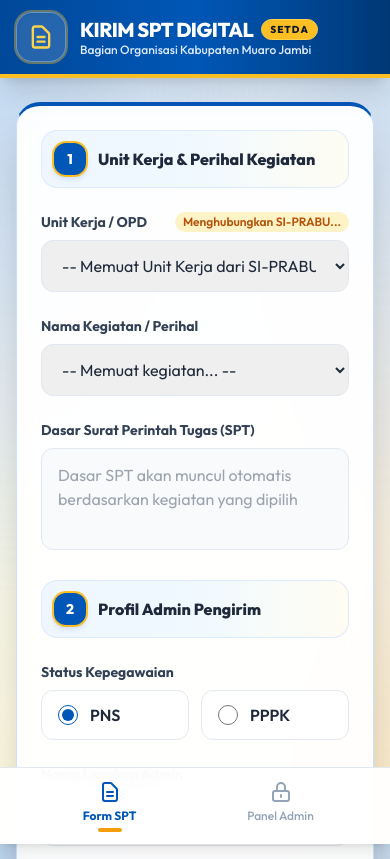
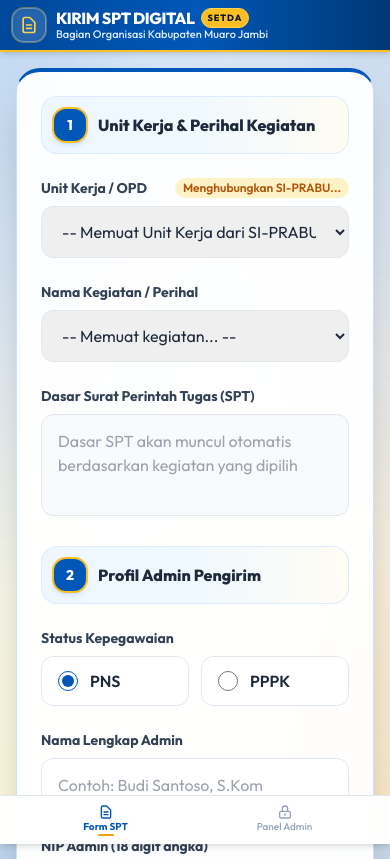
Before and after one commit to azovbrigadeina/sptdigitalbagor, a website: page apps_script/Index.html in a window 390 px wide. Shown: the top 859 px of the page. Drawn offline with nearby package versions, Linux system fonts and the light colour scheme; some packages are replaced by stand-ins of ours; a script that the page names is missing.

Commit message:
style: compact top header and slim mobile bottom navigation dock

```diff
--- a/apps_script/Index.html
+++ b/apps_script/Index.html
@@ -230,29 +230,29 @@
   </style>
 </head>
 <body class="min-h-screen">
-  <div id="main-app-container" class="pb-28 md:pb-8">
+  <div id="main-app-container" class="pb-16 md:pb-6">
     <!-- ==================== HEADER / NAVBAR ==================== -->
-    <header class="sticky top-0 z-40 bg-gradient-to-r from-[#004899] via-[#0057B7] to-[#003875] text-white shadow-xl border-b-4 border-amber-400 mb-6 px-4 py-3 sm:px-6 transition-all">
-      <div class="max-w-7xl mx-auto flex items-center justify-between gap-4">
-        <div class="flex items-center gap-3.5">
-          <div class="bg-white/15 backdrop-blur-md border border-white/30 text-amber-300 p-2.5 md:p-3 rounded-2xl shadow-inner flex items-center justify-center ring-2 ring-amber-400/40">
-            <svg xmlns="http://www.w3.org/2000/svg" class="h-7 w-7 md:h-8 md:w-8 text-amber-300" fill="none" viewBox="0 0 24 24" stroke="currentColor" aria-hidden="true">
+    <header class="sticky top-0 z-40 bg-gradient-to-r from-[#004899] via-[#0057B7] to-[#003875] text-white shadow-md border-b-2 border-amber-400 mb-4 px-3 py-2 sm:px-6 transition-all">
+      <div class="max-w-7xl mx-auto flex items-center justify-between gap-3">
+        <div class="flex items-center gap-2.5">
+          <div class="bg-white/15 backdrop-blur-md border border-white/30 text-amber-300 p-1.5 md:p-2 rounded-xl shadow-inner flex items-center justify-center ring-1 ring-amber-400/40">
+            <svg xmlns="http://www.w3.org/2000/svg" class="h-5 w-5 md:h-6 md:w-6 text-amber-300" fill="none" viewBox="0 0 24 24" stroke="currentColor" aria-hidden="true">
               <path stroke-linecap="round" stroke-linejoin="round" stroke-width="2" d="M9 12h6m-6 4h6m2 5H7a2 2 0 01-2-2V5a2 2 0 012-2h5.586a1 1 0 01.707.293l5.414 5.414a1 1 0 01.293.707V19a2 2 0 01-2 2z" />
             </svg>
           </div>
           <div>
-            <div class="flex items-center gap-2">
-              <h1 class="text-xl md:text-2xl font-extrabold text-white tracking-tight leading-tight drop-shadow-sm">KIRIM SPT DIGITAL</h1>
-              <span class="inline-block text-[10px] uppercase font-black tracking-widest px-2 py-0.5 rounded-full bg-amber-400 text-slate-900 shadow-sm border border-amber-300">Setda</span>
-            </div>
-            <p class="text-xs md:text-sm text-blue-100 font-medium">Bagian Organisasi Kabupaten Muaro Jambi</p>
+            <div class="flex items-center gap-1.5">
+              <h1 class="text-base md:text-xl font-extrabold text-white tracking-tight leading-tight drop-shadow-sm">KIRIM SPT DIGITAL</h1>
+              <span class="inline-block text-[9px] uppercase font-black tracking-widest px-1.5 py-0.5 rounded-full bg-amber-400 text-slate-900 shadow-sm border border-amber-300">Setda</span>
+            </div>
+            <p class="text-[11px] md:text-xs text-blue-100 font-medium leading-tight">Bagian Organisasi Kabupaten Muaro Jambi</p>
           </div>
         </div>
-        <div class="hidden md:flex gap-1.5 p-1 bg-black/20 backdrop-blur-md rounded-2xl border border-white/15" role="tablist">
-          <button onclick="switchTab('operator-tab')" id="btn-operator-tab" aria-current="page" class="px-5 py-2.5 rounded-xl text-sm font-bold shadow-md transition-all duration-200 bg-amber-400 text-slate-900">
+        <div class="hidden md:flex gap-1 p-1 bg-black/20 backdrop-blur-md rounded-xl border border-white/15" role="tablist">
+          <button onclick="switchTab('operator-tab')" id="btn-operator-tab" aria-current="page" class="px-3.5 py-1.5 rounded-lg text-xs font-bold shadow-sm transition-all duration-200 bg-amber-400 text-slate-900">
             📝 Form Operator
           </button>
-          <button onclick="switchTab('admin-tab')" id="btn-admin-tab" class="px-5 py-2.5 rounded-xl text-sm font-semibold transition-all duration-200 text-white/90 hover:bg-white/15">
+          <button onclick="switchTab('admin-tab')" id="btn-admin-tab" class="px-3.5 py-1.5 rounded-lg text-xs font-semibold transition-all duration-200 text-white/90 hover:bg-white/15">
             🔒 Panel Admin
           </button>
         </div>
@@ -722,20 +722,20 @@
   </div>
 
   <!-- ==================== MOBILE BOTTOM NAVIGATION ==================== -->
-  <nav class="fixed bottom-0 left-0 right-0 z-50 md:hidden bg-white/95 backdrop-blur-lg border-t border-slate-200 px-6 py-2 flex items-center justify-around shadow-lg" style="padding-bottom: max(0.5rem, env(safe-area-inset-bottom, 0.5rem));" aria-label="Navigasi Utama">
-    <button id="mobile-nav-operator" type="button" onclick="switchTab('operator-tab')" aria-current="page" class="flex flex-col items-center justify-center min-h-[48px] flex-1 py-1 text-[#0057B7] font-bold transition-all duration-200">
-      <svg xmlns="http://www.w3.org/2000/svg" class="h-6 w-6" fill="none" viewBox="0 0 24 24" stroke="currentColor" aria-hidden="true">
+  <nav class="fixed bottom-0 left-0 right-0 z-50 md:hidden bg-white/95 backdrop-blur-lg border-t border-slate-200 px-4 py-1 flex items-center justify-around shadow-md" style="padding-bottom: max(0.25rem, env(safe-area-inset-bottom, 0.25rem));" aria-label="Navigasi Utama">
+    <button id="mobile-nav-operator" type="button" onclick="switchTab('operator-tab')" aria-current="page" class="flex flex-col items-center justify-center min-h-[40px] flex-1 py-0.5 text-[#0057B7] font-bold transition-all duration-200">
+      <svg xmlns="http://www.w3.org/2000/svg" class="h-4 w-4" fill="none" viewBox="0 0 24 24" stroke="currentColor" aria-hidden="true">
         <path stroke-linecap="round" stroke-linejoin="round" stroke-width="2" d="M9 12h6m-6 4h6m2 5H7a2 2 0 01-2-2V5a2 2 0 012-2h5.586a1 1 0 01.707.293l5.414 5.414a1 1 0 01.293.707V19a2 2 0 01-2 2z" />
       </svg>
-      <span class="text-xs mt-1">Form SPT</span>
-      <span id="nav-indicator-operator" class="w-6 h-1 bg-[#F59E0B] rounded-full mt-1" aria-hidden="true"></span>
+      <span class="text-[10px] mt-0.5 leading-none">Form SPT</span>
+      <span id="nav-indicator-operator" class="w-4 h-0.5 bg-[#F59E0B] rounded-full mt-0.5" aria-hidden="true"></span>
     </button>
-    <button id="mobile-nav-admin" type="button" onclick="switchTab('admin-tab')" class="flex flex-col items-center justify-center min-h-[48px] flex-1 py-1 text-slate-400 font-medium transition-all duration-200">
-      <svg xmlns="http://www.w3.org/2000/svg" class="h-6 w-6" fill="none" viewBox="0 0 24 24" stroke="currentColor" aria-hidden="true">
+    <button id="mobile-nav-admin" type="button" onclick="switchTab('admin-tab')" class="flex flex-col items-center justify-center min-h-[40px] flex-1 py-0.5 text-slate-400 font-medium transition-all duration-200">
+      <svg xmlns="http://www.w3.org/2000/svg" class="h-4 w-4" fill="none" viewBox="0 0 24 24" stroke="currentColor" aria-hidden="true">
         <path stroke-linecap="round" stroke-linejoin="round" stroke-width="2" d="M12 15v2m-6 4h12a2 2 0 002-2v-6a2 2 0 00-2-2H6a2 2 0 00-2 2v6a2 2 0 002 2zm10-10V7a4 4 0 00-8 0v4h8z" />
       </svg>
-      <span class="text-xs mt-1">Panel Admin</span>
-      <span id="nav-indicator-admin" class="w-6 h-1 bg-[#F59E0B] rounded-full mt-1 invisible" aria-hidden="true"></span>
+      <span class="text-[10px] mt-0.5 leading-none">Panel Admin</span>
+      <span id="nav-indicator-admin" class="w-4 h-0.5 bg-[#F59E0B] rounded-full mt-0.5 invisible" aria-hidden="true"></span>
     </button>
   </nav>
   </div>
```
Also changed, not shown: public/index.html (+23 -23 lines).
